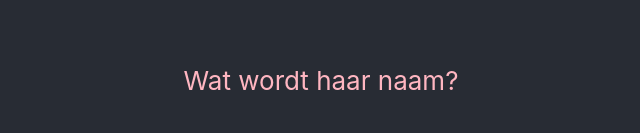
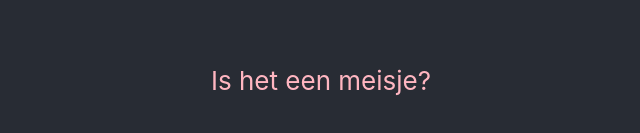
Before and after one commit to asoet/genderReveal, a React (Create React App) app: page / in a window 1280 px wide. Shown: the part 483-616 px from the top of the page, without its empty margins (319-959 px from the left). Built offline with nearby package versions, Linux system fonts and the light colour scheme.

Commit message:
fix for boy girl

```diff
--- a/src/Egg/Egg.tsx
+++ b/src/Egg/Egg.tsx
@@ -102,7 +102,7 @@ const Egg: React.FC = () => {
           <img src={Right_Half} className="Egg-right" alt="Egg" />
         </>
       )}
-      <SubTitle count={count} max={max} isBoy={isBoy} isDog={isDog} />
+      <SubTitle count={count} max={max} isBoy={isBoy} />
       <PreLoadImages images={images} />
     </div>
   );
--- a/src/Egg/SubTitle.tsx
+++ b/src/Egg/SubTitle.tsx
@@ -6,53 +6,19 @@ type SubTitleProps = {
   count: number;
   max: number;
   isBoy: boolean;
-  isDog: boolean;
 };
 
-const text = [
-  "Wat wordt haar naam?",
-  "Luna?",
-  "Bella?",
-  "Nala?",
-  "Lola?",
-  "Bo?",
-  "Coco?",
-  "Lizzy?",
-  "Molly?",
-  "Saar?",
-  "Balou?",
-  "Daisy?",
-  "Belle?",
-  "Lady?",
-  "Finn?",
-  "Mowgli?",
-  "Elmo?",
-];
-
-const SubTitle: React.FC<SubTitleProps> = ({ count, max, isBoy, isDog }) => {
-  const getText = () => {
-    if (!count) {
-      return text[0];
-    }
-    const value = text[count];
-    return value ? value : text[0];
-  };
-
+const SubTitle: React.FC<SubTitleProps> = ({ count, max, isBoy }) => {
   return (
     <>
-      {count < max && <p className="girl-text">{getText()}</p>}
-      {count >= max && (
-        <>
-          {isDog ? (
-            <p className="girl-text">Pippa!</p>
-          ) : (
-            <>
-              {isBoy && <p className="boy-text">Een Jongen</p>}
-              {!isBoy && <p className="girl-text">Een meisje</p>}
-            </>
-          )}
-        </>
+      {count % 2 !== 0 && count < max && (
+        <p className="boy-text">Is het een jongen?</p>
       )}
+      {count % 2 === 0 && count < max && (
+        <p className="girl-text">Is het een meisje?</p>
+      )}
+      {count >= max && isBoy && <p className="boy-text">Een Jongen</p>}
+      {count >= max && !isBoy && <p className="girl-text">Een meisje</p>}
     </>
   );
 };
```
